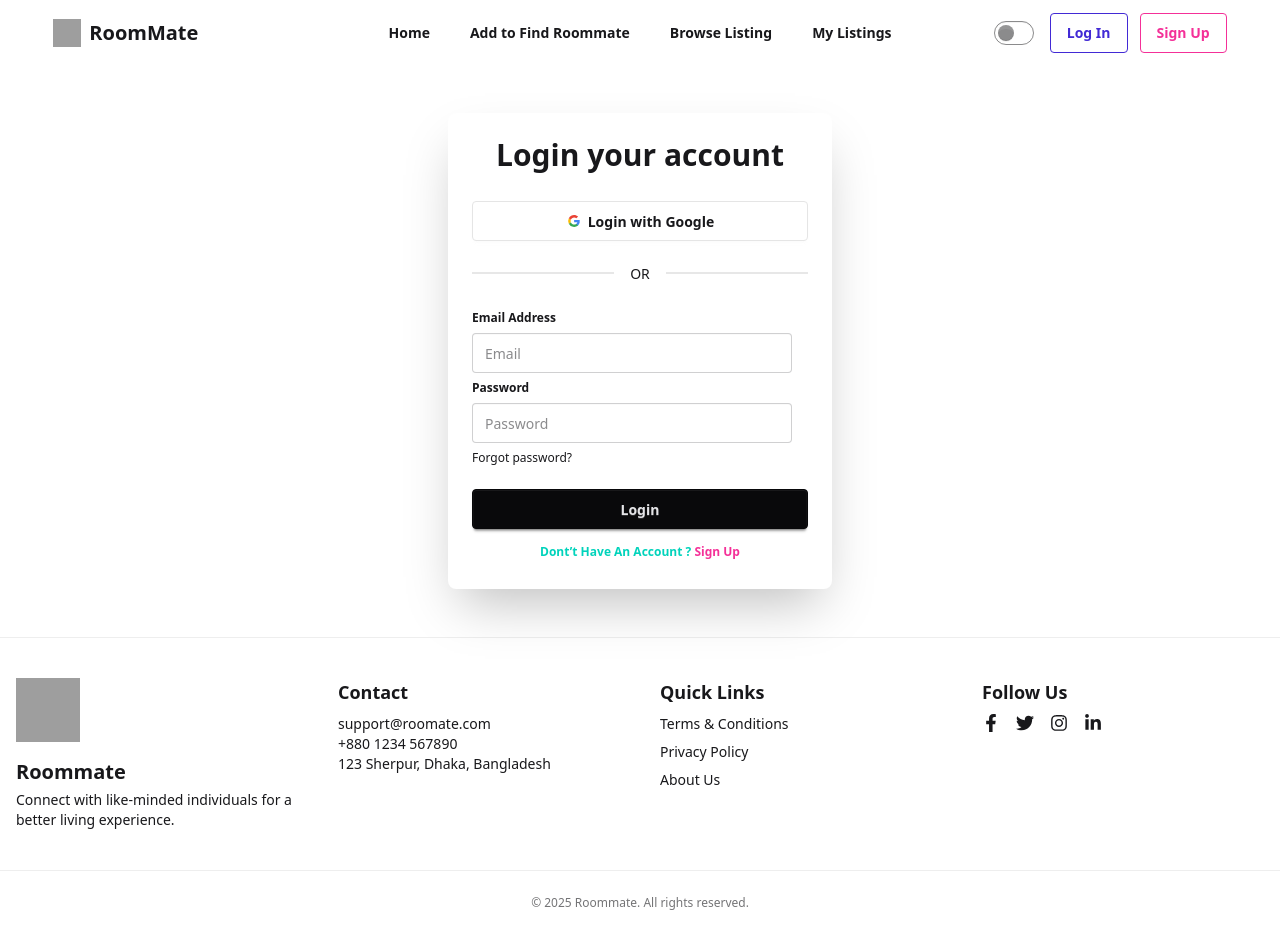
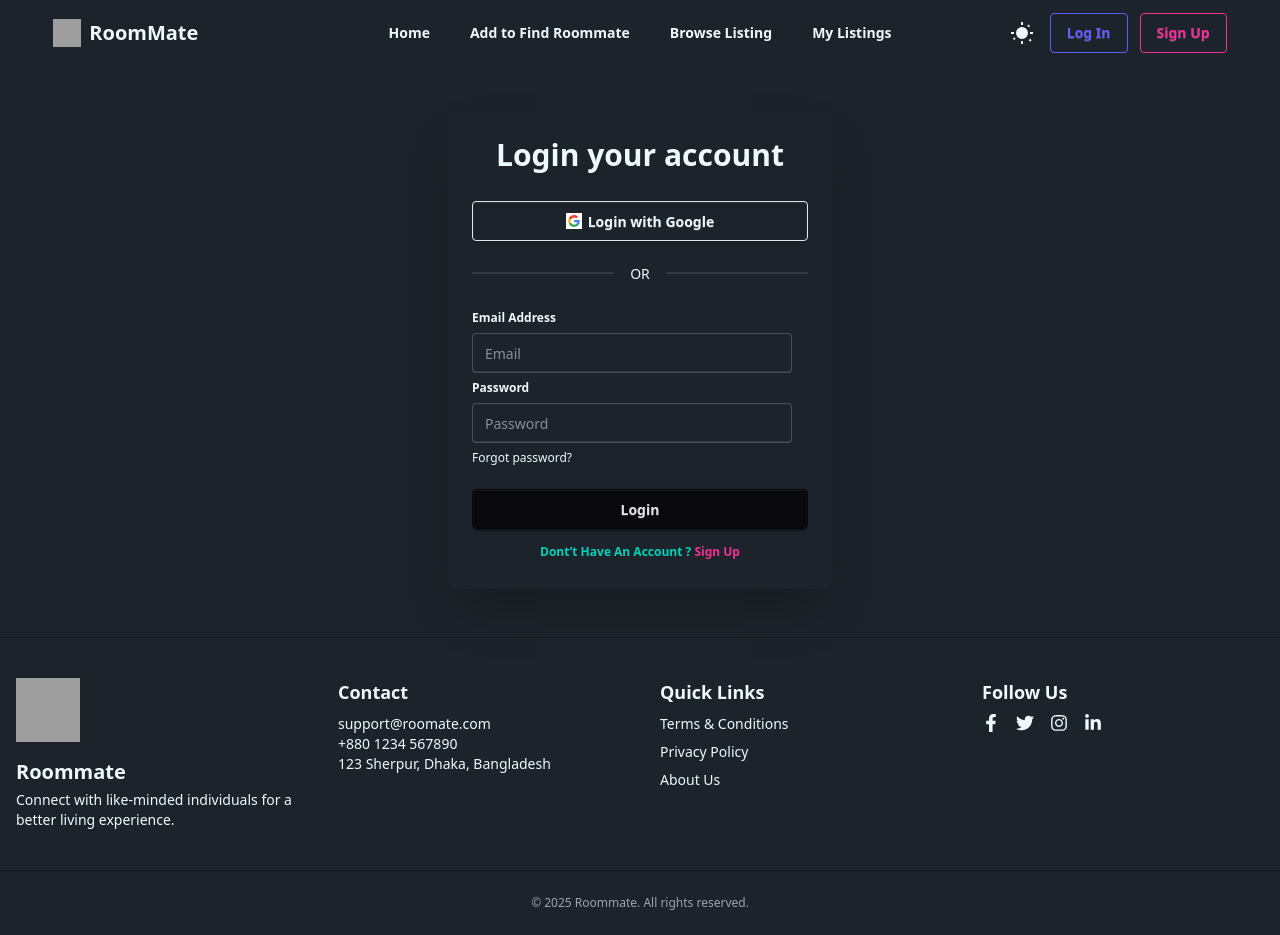
Before and after one commit to ron7116/roommate-finder-client, a React (Vite) app: page /login in a window 1280 px wide. Both pictures are taken after a click on the label 1013 px from the left and 32 px from the top of the page. Built offline with nearby package versions, Linux system fonts and the light colour scheme; no server answers; grey boxes are pictures that could not be loaded.

Commit message:
code optimize and theme added

```diff
--- a/src/components/Header.jsx
+++ b/src/components/Header.jsx
@@ -4,8 +4,9 @@ import { Tooltip } from "react-tooltip";
 import "react-tooltip/dist/react-tooltip.css";
 import Swal from "sweetalert2";
 import { AuthContext } from "../context/AuthContext";
+import ThemeToggle from "./ThemeToggle";
 
-const Header = ({ theme, toggleTheme }) => {
+const Header = () => {
   const { user, signOutUser } = useContext(AuthContext);
 
   const handleSignOut = () => {
@@ -134,12 +135,7 @@ const Header = ({ theme, toggleTheme }) => {
       <div className="navbar-end gap-4 items-center">
         <label className="cursor-pointer flex items-center gap-2">
           {/* <span className="text-sm">{theme === "light" ? "Light" : "Dark"} Mode</span> */}
-          <input
-            type="checkbox"
-            className="toggle"
-            checked={theme === "dark"}
-            onChange={toggleTheme}
-          />
+          <ThemeToggle />
         </label>
 
         {user ? (
--- /dev/null
+++ b/src/components/ThemeToggle.jsx
@@ -0,0 +1,44 @@
+import { useEffect } from "react";
+
+const ThemeToggle = () => {
+  useEffect(() => {
+    const theme = localStorage.getItem("theme") || "light";
+    document.documentElement.setAttribute("data-theme", theme);
+  }, []);
+
+  const handleToggle = (e) => {
+    const newTheme = e.target.checked ? "dark" : "light";
+    document.documentElement.setAttribute("data-theme", newTheme);
+    localStorage.setItem("theme", newTheme);
+  };
+
+  return (
+    <label className="swap swap-rotate">
+      <input
+        type="checkbox"
+        onChange={handleToggle}
+        defaultChecked={localStorage.getItem("theme") === "dark"}
+      />
+
+      {/* Sun icon for dark mode */}
+      <svg
+        className="swap-on fill-current w-6 h-6"
+        xmlns="http://www.w3.org/2000/svg"
+        viewBox="0 0 24 24"
+      >
+        <path d="M5.64 17.66L4.22 19.07 2.81 17.66l1.41-1.41zM1 13h3v-2H1v2zm10 10h2v-3h-2v3zm9.19-2.34l1.41-1.41-1.41-1.41-1.41 1.41zM20 13h3v-2h-3v2zm-9-9h2V1h-2v3zm7.66 2.34l1.41-1.41L18.66 3.5l-1.41 1.41zM12 6a6 6 0 100 12 6 6 0 000-12z" />
+      </svg>
+
+      {/* Moon icon for light mode */}
+      <svg
+        className="swap-off fill-current w-6 h-6"
+        xmlns="http://www.w3.org/2000/svg"
+        viewBox="0 0 24 24"
+      >
+        <path d="M21.75 15.5a9 9 0 01-11.25-11.25 9 9 0 1011.25 11.25z" />
+      </svg>
+    </label>
+  );
+};
+
+export default ThemeToggle;
--- a/src/pages/AddFindRoommate.jsx
+++ b/src/pages/AddFindRoommate.jsx
@@ -17,7 +17,7 @@ const AddFindRoommate = () => {
       ...userData,
     };
 
-    fetch("http://localhost:3000/users", {
+    fetch("https://roomate-finder-server.vercel.app/users", {
       method: "POST",
       headers: {
         "content-type": "application/json",
--- a/src/pages/BrowserListing.jsx
+++ b/src/pages/BrowserListing.jsx
@@ -20,7 +20,7 @@ const BrowserListing = () => {
           </tr>
         </thead>
         <tbody>
-          {allUsers.map((item) => (
+          {allUsers?.map((item) => (
             <tr key={item._id}>
               <td>{item.title}</td>
               <td>{item.location}</td>
--- a/src/pages/Details.jsx
+++ b/src/pages/Details.jsx
@@ -22,7 +22,7 @@ const Details = () => {
     setCount(newCount);
     setShowContact(true);
 
-    fetch(`http://localhost:3000/users/${singleData._id}`, {
+    fetch(`https://roomate-finder-server.vercel.app/users/${singleData._id}`, {
       method: "PATCH",
       headers: { "Content-Type": "application/json" },
       body: JSON.stringify({ count: newCount }),
--- a/src/pages/Home.jsx
+++ b/src/pages/Home.jsx
@@ -29,11 +29,18 @@ const Home = () => {
     <div className="bg-base-100 min-h-screen  text-gray-800">
       <Slider />
 
-      {/* Header section */}
       <div className="text-center py-16">
-        <h1 className="text-4xl font-bold  text-base-content">
-          Find Your Ideal Roommate
-        </h1>
+        <h2 className="text-3xl font-bold text-base-content">
+          <Typewriter
+            words={["Find Your Ideal Roommate"]}
+            loop={false}
+            cursor
+            cursorStyle="_"
+            typeSpeed={70}
+            deleteSpeed={50}
+            delaySpeed={1000}
+          />
+        </h2>
         <p className="text-md text-base-content max-w-2xl mx-auto mt-3">
           Browse through our available listings to connect with people who share
           similar preferences and are looking for roommates in your preferred
@@ -41,10 +48,9 @@ const Home = () => {
         </p>
       </div>
 
-      {/* Listings Grid */}
       <section>
         <div className="grid grid-cols-1 md:grid-cols-2 lg:grid-cols-3 gap-6">
-          {availableUsers.map((item) => (
+          {availableUsers?.map((item) => (
             <div
               key={item._id}
               className="border border-gray-300 rounded-xl p-6 bg-base-100 text-base-content shadow hover:shadow-lg transition"
@@ -85,7 +91,7 @@ const Home = () => {
           ))}
         </div>
       </section>
-      {/* smart */}
+
       <section className="py-12">
         <div className="text-center my-10">
           <h2 className="text-3xl font-bold text-base-content">
@@ -107,7 +113,7 @@ const Home = () => {
         </div>
 
         <div className="grid grid-cols-1 md:grid-cols-2 lg:grid-cols-3 gap-8">
-          {highlights.map((item, index) => (
+          {highlights?.map((item, index) => (
             <div
               key={index}
               className="border border-gray-300 rounded-xl p-6 bg-base-100 text-base-content shadow hover:shadow-lg transition"
@@ -121,11 +127,18 @@ const Home = () => {
         </div>
       </section>
 
-      {/* Explore Roommate Cultures Section */}
       <section className="py-12 mt-16">
         <div className="max-w-4xl mx-auto text-center mb-16">
-          <h2 className="text-3xl md:text-4xl font-bold text-base-content">
-            Explore Roommate Cultures
+          <h2 className="text-3xl font-bold text-base-content">
+            <Typewriter
+              words={["Explore Roommate Cultures"]}
+              loop={false}
+              cursor
+              cursorStyle="_"
+              typeSpeed={70}
+              deleteSpeed={50}
+              delaySpeed={1000}
+            />
           </h2>
           <p className="mt-3 text-base-content text-lg">
             Shared living is more than splitting rent — it’s learning how people
--- a/src/pages/MyListing.jsx
+++ b/src/pages/MyListing.jsx
@@ -22,7 +22,7 @@ const MyListing = () => {
       confirmButtonText: "Yes, delete it!",
     }).then((result) => {
       if (result.isConfirmed) {
-        fetch(`http://localhost:3000/users/${id}`, {
+        fetch(`https://roomate-finder-server.vercel.app/users/${id}`, {
           method: "DELETE",
         })
           .then((res) => res.json())
@@ -58,7 +58,7 @@ const MyListing = () => {
           </tr>
         </thead>
         <tbody>
-          {sameUserData.map((item) => (
+          {sameUserData?.map((item) => (
             <tr key={item._id}>
               <td>{item.title}</td>
               <td>{item.location}</td>
--- a/src/pages/Update.jsx
+++ b/src/pages/Update.jsx
@@ -13,7 +13,7 @@ const Update = () => {
     const formData = new FormData(form);
     const userData = Object.fromEntries(formData.entries());
 
-    fetch(`http://localhost:3000/users/${singleData._id}`, {
+    fetch(`https://roomate-finder-server.vercel.app/users/${singleData._id}`, {
       method: "PUT",
       headers: {
         "content-type": "application/json",
--- a/src/routes/router.jsx
+++ b/src/routes/router.jsx
@@ -19,7 +19,7 @@ export const router = createBrowserRouter([
     children: [
       {
         index: true,
-        loader: () => fetch("http://localhost:3000/users"),
+        loader: () => fetch("https://roomate-finder-server.vercel.app/users"),
         hydrateFallbackElement: <Loader></Loader>,
         Component: Home,
       },
@@ -34,7 +34,7 @@ export const router = createBrowserRouter([
       {
         path: "/users/:id",
         loader: ({ params }) =>
-          fetch(`http://localhost:3000/users/${params.id}`),
+          fetch(`https://roomate-finder-server.vercel.app/users/${params.id}`),
         hydrateFallbackElement: <Loader></Loader>,
         element: (
           <PrivateRoute>
@@ -44,13 +44,13 @@ export const router = createBrowserRouter([
       },
       {
         path: "/browser-listing",
-        loader: () => fetch("http://localhost:3000/users"),
+        loader: () => fetch("https://roomate-finder-server.vercel.app/users"),
         hydrateFallbackElement: <Loader></Loader>,
         Component: BrowserListing,
       },
       {
         path: "/my-listing",
-        loader: () => fetch("http://localhost:3000/users"),
+        loader: () => fetch("https://roomate-finder-server.vercel.app/users"),
         hydrateFallbackElement: <Loader></Loader>,
         element: (
           <PrivateRoute>
@@ -61,7 +61,7 @@ export const router = createBrowserRouter([
       {
         path: "/update/:id",
         loader: ({ params }) =>
-          fetch(`http://localhost:3000/users/${params.id}`),
+          fetch(`https://roomate-finder-server.vercel.app/users/${params.id}`),
         hydrateFallbackElement: <Loader></Loader>,
         element: (
           <PrivateRoute>
```
